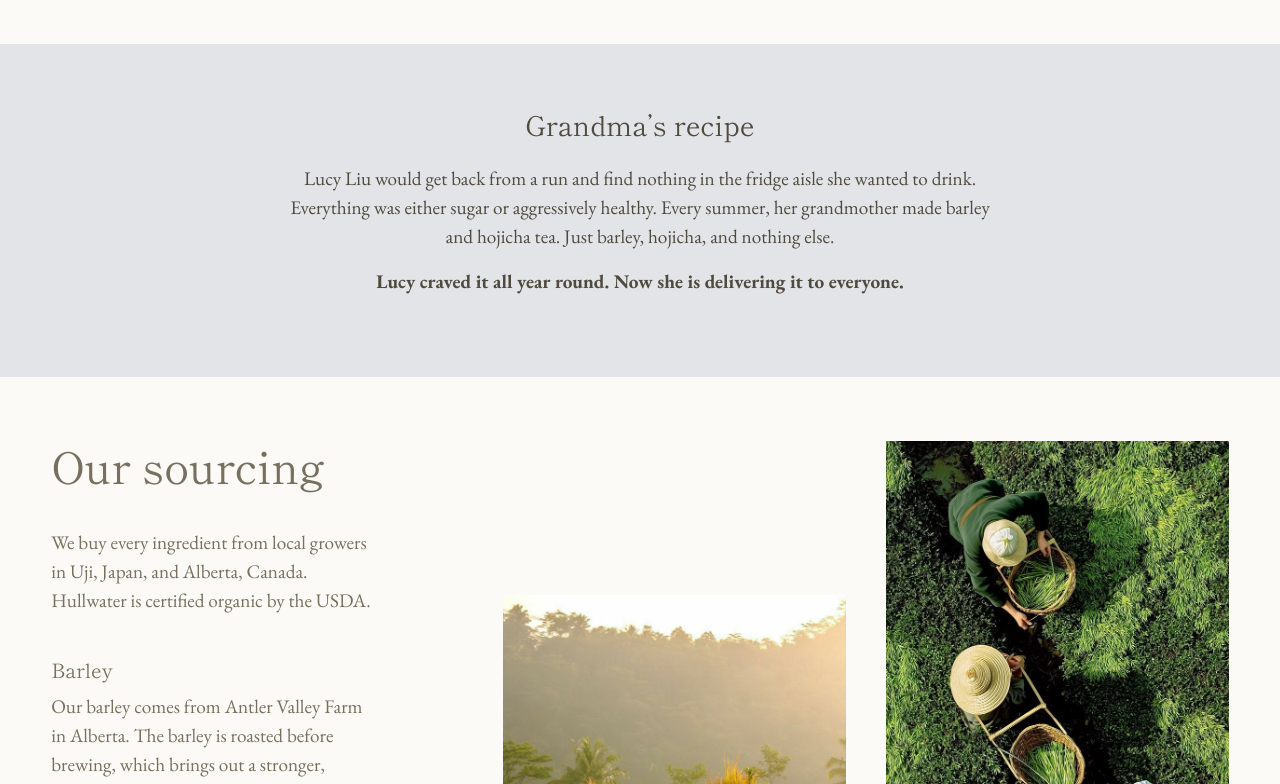
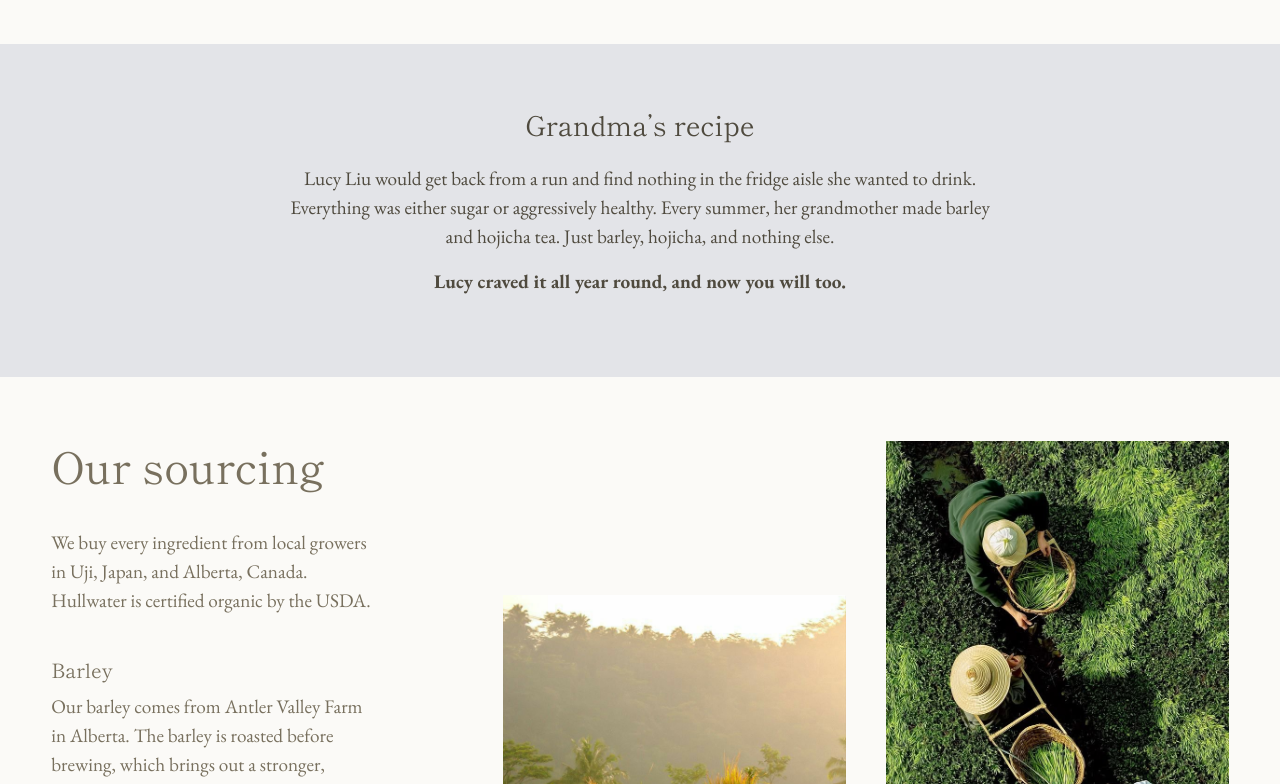
Before and after one commit to miachan374-cloud/hullwater, a plain HTML site: page index.html in a window 1280 px wide. Shown: the part 760-1544 px from the top of the page. Drawn offline with nearby package versions, Linux system fonts and the light colour scheme.

Commit message:
Reword the last line of the story
Co-Authored-By: Claude Opus 5.5 <noreply@anthropic.com>

```diff
--- a/index.html
+++ b/index.html
@@ -85,7 +85,7 @@
     <section class="story">
       <h2>Grandma’s recipe</h2>
       <p>Lucy Liu would get back from a run and find nothing in the fridge aisle she wanted to drink. Everything was either sugar or aggressively healthy. Every summer, her grandmother made barley and hojicha tea. Just barley, hojicha, and nothing else.</p>
-      <p><strong>Lucy craved it all year round. Now she is delivering it to everyone.</strong></p>
+      <p><strong>Lucy craved it all year round, and now you will too.</strong></p>
     </section>
 
     <section class="sourcing">
```
